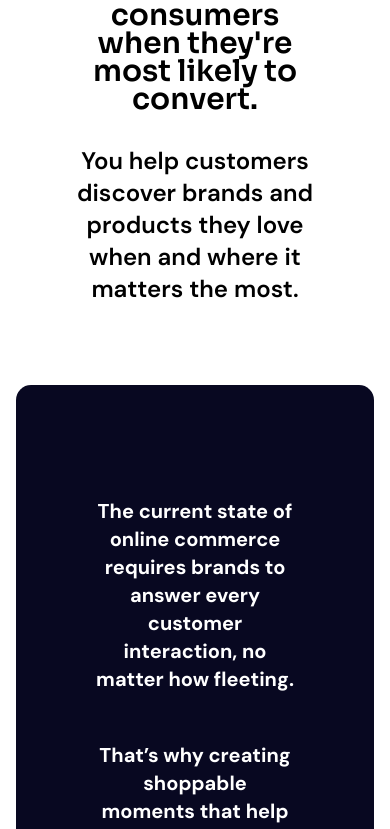
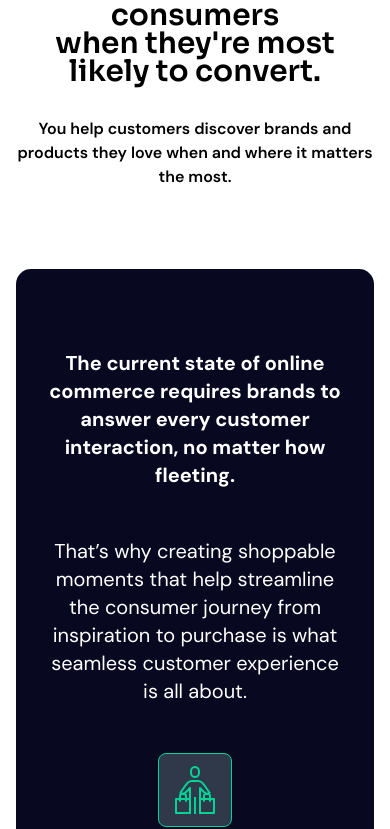
Before and after one commit to HamzaLatifGIT/zeropark, a React (Vite) app: page /solution in a window 390 px wide. Shown: the part 1575-2404 px from the top of the page. Built offline with nearby package versions, Linux system fonts and the light colour scheme; the HTML template or start-up script is replaced by a standard one.

Commit message:
brand and agencies responsive bug fix

```diff
--- a/src/components/pages/Brand and Agencies/BrandsConnect.jsx
+++ b/src/components/pages/Brand and Agencies/BrandsConnect.jsx
@@ -14,7 +14,7 @@ function BrandsConnect() {
             <div className="brandconnect__container max-width">
                 <div className='heading' data-aos='fade-up' data-aos-delay='100'> <h2>We help brands connect with consumers <br />when they're most likely to convert.</h2> <p>You help customers discover brands and products they love when and where it matters the most.</p></div>
                 <div className='brandconnect__box'>
-                    <div className='text' data-aos='fade-up' data-aos-delay='200'><p>The current state of online commerce requires brands to answer every customer interaction, no matter how fleeting.</p><p data-aos='fade-up' data-aos-delay='300'>That’s why creating shoppable moments that help streamline the consumer journey from inspiration to purchase is what seamless customer experience is all about.</p></div>
+                    <div className='text' data-aos='fade-up' data-aos-delay='200'><p style={{fontWeight:'700'}}>The current state of online commerce requires brands to answer every customer interaction, no matter how fleeting.</p><p data-aos='fade-up' data-aos-delay='300'>That’s why creating shoppable moments that help streamline the consumer journey from inspiration to purchase is what seamless customer experience is all about.</p></div>
                     <div className="icons">
                         <div className="icon" data-aos='fade-up' data-aos-delay='300'><img src={icon1} alt="" data-aos='fade-in' data-aos-delay='600' /><span>Capturing customers at key touchpoints</span></div>
                         <div className="icon" data-aos='fade-up' data-aos-delay='400'><img src={icon2} alt="" data-aos='fade-in' data-aos-delay='700' /><span>Seamless experience</span></div>
--- a/src/components/pages/Brand and Agencies/style/BrandAdvertising.scss
+++ b/src/components/pages/Brand and Agencies/style/BrandAdvertising.scss
@@ -32,10 +32,14 @@
 
 
             .icons {
-                width: 40%;
                 display: flex;
                 flex-direction: column;
                 gap: 1rem;
+
+                @media screen and (min-width:1024px) {
+                    width: 40%;
+
+                }
 
                 .icon {
                     display: flex;
@@ -67,6 +71,7 @@
         flex-wrap: wrap;
         text-align: center;
         justify-content: center;
+        gap: 3rem !important;
 
         .text {
             width: 100% !important;
--- a/src/components/pages/Brand and Agencies/style/Brandsconnect.scss
+++ b/src/components/pages/Brand and Agencies/style/Brandsconnect.scss
@@ -46,7 +46,7 @@
                     color: white;
                     font-size: 1.25rem;
                     line-height: 1.75rem;
-                    font-weight: 700;
+
                 }
             }
 
@@ -77,12 +77,23 @@
 
 //Media Queries
 @media screen and (max-width:724px) {
+    .brandconnect__container {
+        .heading {
+            width: 100%;
+
+            p {
+                font-size: 1rem;
+                line-height: 1.5rem;
+            }
+        }
+    }
 
     .brandconnect__box {
         justify-content: center !important;
         flex-wrap: wrap;
         text-align: center;
         gap: 3rem !important;
+        padding: 5rem 2rem !important;
 
         .text {
             width: 100% !important;
--- a/src/components/pages/Brand and Agencies/style/HeadOfMedia.scss
+++ b/src/components/pages/Brand and Agencies/style/HeadOfMedia.scss
@@ -18,6 +18,11 @@
       font-size: 1.25rem;
       line-height: 1.75rem;
 
+      @media screen and (max-width:'700px') {
+        padding: 5rem 2rem;
+
+      }
+
       .avatar {
         display: flex;
         flex-direction: column;
--- a/src/components/style/CustomSlider.scss
+++ b/src/components/style/CustomSlider.scss
@@ -12,6 +12,7 @@ $font-color: #333;
   height: 100%;
   border-radius: 20px;
   margin: auto;
+  margin-bottom: 5rem !important;
   padding: unset !important;
 
 
@@ -115,8 +116,13 @@ $font-color: #333;
       justify-content: space-between;
       align-items: center;
       padding: 0px 16px;
-      padding-right: 40px;
       height: 100%;
+
+      @media screen and (min-width:1024px) {
+
+        padding-right: 40px;
+
+      }
 
     }
 
@@ -398,6 +404,7 @@ $font-color: #333;
     text-align: center;
     height: 100%;
     border-radius: 20px;
+    padding: 12px;
 
     ::before {
       display: none;
@@ -412,18 +419,20 @@ $font-color: #333;
     .text {
       padding-bottom: 0% !important;
       padding-top: 10px !important;
+      padding-left: 0% !important;
+      padding-right: 0% !important;
     }
   }
 
   .flex {
     display: flex;
     align-items: center;
-    padding: 0px 16px;
+    padding: 0px 12px;
     flex-wrap: wrap;
     align-items: center;
     text-align: center;
     gap: 2rem;
-    padding-right: 0% !important;
+
 
     .text {
       width: 100% !important;
@@ -437,4 +446,16 @@ $font-color: #333;
 
   }
 
+  .custom-next,
+  .custom-prev {
+    display: none;
+  }
+
 }
+
+@media screen and (max-width:660px) {
+  button {
+    width: 100%;
+  }
+
+}
```
